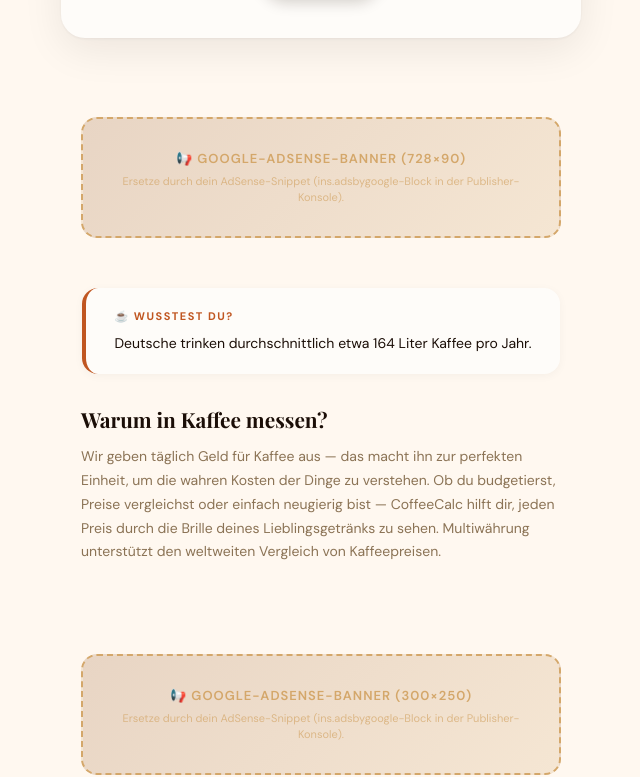
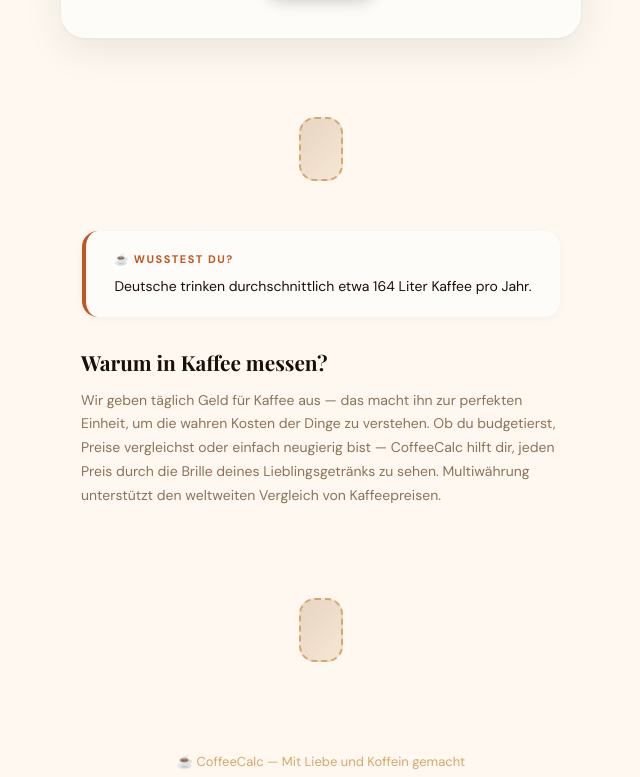
Before and after one commit to yeisondiseno/how_much_coffee_cost, a Next.js app: page /de in a window 1280 px wide. Shown: the part 1204-1981 px from the top of the page, without its empty margins (319-959 px from the left). Built offline with nearby package versions, Linux system fonts and the light colour scheme.

Commit message:
feat: integrate Google AdSense ads with updated slots and remove legacy ad references from translations

```diff
--- a/app/[locale]/page.tsx
+++ b/app/[locale]/page.tsx
@@ -34,6 +34,7 @@ export default async function Home({ params }: Props) {
           __html: JSON.stringify(jsonLd).replaceAll("<", String.raw`\u003c`),
         }}
       />
+
       <CoffeeCalcPage />
     </>
   );
--- a/components/coffee-calc/coffee-calc-ad.tsx
+++ b/components/coffee-calc/coffee-calc-ad.tsx
@@ -1,31 +1,43 @@
 "use client";
 
-// Libraries
-import { useTranslations } from "next-intl";
+import { useEffect } from "react";
+// Next
+import { usePathname } from "next/navigation";
 
 // Types (module-local)
-type AdVariant = "728" | "300";
-
-const AD_KEYS: Record<
-  AdVariant,
-  Readonly<{ title: "ad728" | "ad300"; hint: "ad728Hint" | "ad300Hint" }>
-> = {
-  "728": { title: "ad728", hint: "ad728Hint" },
-  "300": { title: "ad300", hint: "ad300Hint" },
+type CoffeeCalcAd = {
+  slot: string;
 };
 
-type Props = Readonly<{ variant: AdVariant }>;
+declare global {
+  var adsbygoogle: Record<string, unknown>[];
+}
 
-export function CoffeeCalcAd({ variant }: Props) {
-  const t = useTranslations("CoffeeCalc");
-  const keys = AD_KEYS[variant];
+export const CoffeeCalcAd = ({ slot }: CoffeeCalcAd) => {
+  // Hooks
+  const pathname = usePathname();
+
+  useEffect(() => {
+    try {
+      globalThis.adsbygoogle = globalThis.adsbygoogle || [];
+      globalThis.adsbygoogle.push({});
+    } catch (error) {
+      console.error("Error cargando el anuncio de AdSense:", error);
+    }
+  }, [pathname]);
 
   return (
     <div className="coffee-calc-ad">
       <div className="coffee-calc-ad-box">
-        {t(keys.title)}
-        <span>{t(keys.hint)}</span>
+        <ins
+          className="adsbygoogle"
+          style={{ display: "block" }}
+          data-ad-client="ca-pub-8195825937047934"
+          data-ad-slot={slot}
+          data-ad-format="auto"
+          data-full-width-responsive="true"
+        ></ins>
       </div>
     </div>
   );
-}
+};
--- a/components/coffee-calc/coffee-calc-page.tsx
+++ b/components/coffee-calc/coffee-calc-page.tsx
@@ -27,10 +27,10 @@ export function CoffeeCalcPage() {
       <CoffeeCalcLangBar />
       <CoffeeCalcHero />
       <CoffeeCalcConverterCard />
-      <CoffeeCalcAd variant="728" />
+      <CoffeeCalcAd slot="4872820829" />
       <CoffeeCalcFunFact />
       <CoffeeCalcSeoBlock />
-      <CoffeeCalcAd variant="300" />
+      <CoffeeCalcAd slot="2403493591" />
       <CoffeeCalcFooter />
     </main>
   );
--- a/public/messages/de.json
+++ b/public/messages/de.json
@@ -35,10 +35,6 @@
     },
     "shareText": "☕ {amount} {currency} = {count} {type}! Probier es auf CoffeeCalc",
     "copied": "Kopiert! ☕",
-    "ad728": "📢 Google-AdSense-Banner (728×90)",
-    "ad728Hint": "Ersetze durch dein AdSense-Snippet (ins.adsbygoogle-Block in der Publisher-Konsole).",
-    "ad300": "📢 Google-AdSense-Banner (300×250)",
-    "ad300Hint": "Ersetze durch dein AdSense-Snippet (ins.adsbygoogle-Block in der Publisher-Konsole).",
     "brandLine": "☕ CoffeeCalc — {footer}"
   }
 }
--- a/public/messages/en.json
+++ b/public/messages/en.json
@@ -35,10 +35,6 @@
     },
     "shareText": "☕ {amount} {currency} = {count} {type}! Check yours at CoffeeCalc",
     "copied": "Copied! ☕",
-    "ad728": "📢 Google AdSense Banner (728×90)",
-    "ad728Hint": "Replace with your AdSense snippet (ins.adsbygoogle block from the publisher console).",
-    "ad300": "📢 Google AdSense Banner (300×250)",
-    "ad300Hint": "Replace with your AdSense snippet (ins.adsbygoogle block from the publisher console).",
     "brandLine": "☕ CoffeeCalc — {footer}"
   }
 }
--- a/public/messages/es.json
+++ b/public/messages/es.json
@@ -35,10 +35,6 @@
     },
     "shareText": "☕ {amount} {currency} = ¡{count} {type}! Míralo en CoffeeCalc",
     "copied": "¡Copiado! ☕",
-    "ad728": "📢 Banner Google AdSense (728x90)",
-    "ad728Hint": "Sustituye por el fragmento de AdSense (bloque ins.adsbygoogle de la consola del editor).",
-    "ad300": "📢 Banner Google AdSense (300x250)",
-    "ad300Hint": "Sustituye por el fragmento de AdSense (bloque ins.adsbygoogle de la consola del editor).",
     "brandLine": "☕ CoffeeCalc — {footer}"
   }
 }
--- a/public/messages/fr.json
+++ b/public/messages/fr.json
@@ -35,10 +35,6 @@
     },
     "shareText": "☕ {amount} {currency} = {count} {type} ! Essayez sur CoffeeCalc",
     "copied": "Copié ! ☕",
-    "ad728": "📢 Bannière Google AdSense (728×90)",
-    "ad728Hint": "Remplacez par votre extrait AdSense (bloc ins.adsbygoogle depuis la console éditeur).",
-    "ad300": "📢 Bannière Google AdSense (300×250)",
-    "ad300Hint": "Remplacez par votre extrait AdSense (bloc ins.adsbygoogle depuis la console éditeur).",
     "brandLine": "☕ CoffeeCalc — {footer}"
   }
 }
--- a/public/messages/ja.json
+++ b/public/messages/ja.json
@@ -35,10 +35,6 @@
     },
     "shareText": "☕ {amount} {currency} = {count} {type}! CoffeeCalc で確認",
     "copied": "コピーしました！☕",
-    "ad728": "📢 Google AdSense バナー (728x90)",
-    "ad728Hint": "AdSense のコードに差し替え（発行者向けコンソールの ins.adsbygoogle ブロック）。",
-    "ad300": "📢 Google AdSense バナー (300x25)",
-    "ad300Hint": "AdSense のコードに差し替え（発行者向けコンソールの ins.adsbygoogle ブロック）。",
     "brandLine": "☕ CoffeeCalc — {footer}"
   }
 }
--- a/public/messages/pt.json
+++ b/public/messages/pt.json
@@ -35,10 +35,6 @@
     },
     "shareText": "☕ {amount} {currency} = {count} {type}! Veja no CoffeeCalc",
     "copied": "Copiado! ☕",
-    "ad728": "📢 Banner Google AdSense (728×90)",
-    "ad728Hint": "Substitua pelo snippet do AdSense (bloco ins.adsbygoogle no console do editor).",
-    "ad300": "📢 Banner Google AdSense (300×250)",
-    "ad300Hint": "Substitua pelo snippet do AdSense (bloco ins.adsbygoogle no console do editor).",
     "brandLine": "☕ CoffeeCalc — {footer}"
   }
 }
```
